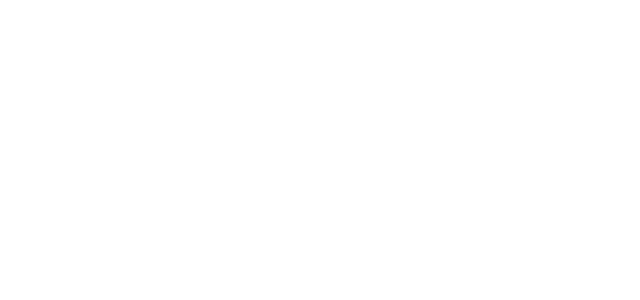
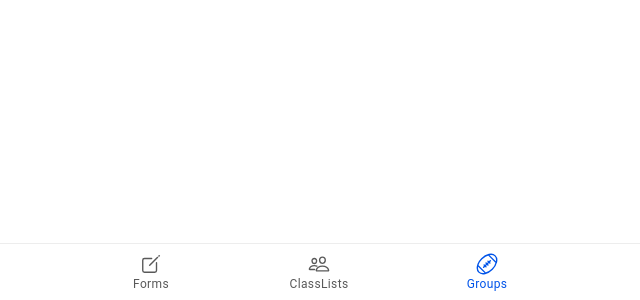
Before and after one commit to sambarnades/sport-group-manager, a React (Vite) app: page /tabs/groups in a window 1280 px wide. Shown: the part 500-800 px from the top of the page, without its empty margins (321-961 px from the left). Built offline with nearby package versions, Linux system fonts and the light colour scheme.

Commit message:
Initand some basic things like tab bar, routing, a bit of style.

```diff
--- a/src/App.tsx
+++ b/src/App.tsx
@@ -1,7 +1,7 @@
 import { Redirect, Route } from 'react-router-dom';
 import { IonApp, IonRouterOutlet, setupIonicReact } from '@ionic/react';
 import { IonReactRouter } from '@ionic/react-router';
-import Home from './pages/Home';
+import Tabs from './pages/Tabs';
 
 /* Core CSS required for Ionic components to work properly */
 import '@ionic/react/css/core.css';
@@ -28,7 +28,7 @@
 
 /* import '@ionic/react/css/palettes/dark.always.css'; */
 /* import '@ionic/react/css/palettes/dark.class.css'; */
-import '@ionic/react/css/palettes/dark.system.css';
+// import '@ionic/react/css/palettes/dark.system.css';
 
 /* Theme variables */
 import './theme/variables.css';
@@ -39,11 +39,9 @@
   <IonApp>
     <IonReactRouter>
       <IonRouterOutlet>
-        <Route exact path="/home">
-          <Home />
-        </Route>
+      <Route path="/tabs" component={Tabs} />
         <Route exact path="/">
-          <Redirect to="/home" />
+          <Redirect to="/tabs" />
         </Route>
       </IonRouterOutlet>
     </IonReactRouter>
--- a/src/components/ExploreContainer.css
+++ /dev/null
@@ -1,24 +0,0 @@
-#container {
-  text-align: center;
-  position: absolute;
-  left: 0;
-  right: 0;
-  top: 50%;
-  transform: translateY(-50%);
-}
-
-#container strong {
-  font-size: 20px;
-  line-height: 26px;
-}
-
-#container p {
-  font-size: 16px;
-  line-height: 22px;
-  color: #8c8c8c;
-  margin: 0;
-}
-
-#container a {
-  text-decoration: none;
-}
--- a/src/components/ExploreContainer.tsx
+++ /dev/null
@@ -1,14 +0,0 @@
-import './ExploreContainer.css';
-
-interface ContainerProps { }
-
-const ExploreContainer: React.FC<ContainerProps> = () => {
-  return (
-    <div id="container">
-      <strong>Ready to create an app?</strong>
-      <p>Start with Ionic <a target="_blank" rel="noopener noreferrer" href="https://ionicframework.com/docs/components">UI Components</a></p>
-    </div>
-  );
-};
-
-export default ExploreContainer;
--- a/src/pages/Home.tsx
+++ /dev/null
@@ -1,25 +0,0 @@
-import { IonContent, IonHeader, IonPage, IonTitle, IonToolbar } from '@ionic/react';
-import ExploreContainer from '../components/ExploreContainer';
-import './Home.css';
-
-const Home: React.FC = () => {
-  return (
-    <IonPage>
-      <IonHeader>
-        <IonToolbar>
-          <IonTitle>Blank</IonTitle>
-        </IonToolbar>
-      </IonHeader>
-      <IonContent fullscreen>
-        <IonHeader collapse="condense">
-          <IonToolbar>
-            <IonTitle size="large">Blank</IonTitle>
-          </IonToolbar>
-        </IonHeader>
-        <ExploreContainer />
-      </IonContent>
-    </IonPage>
-  );
-};
-
-export default Home;
--- /dev/null
+++ b/src/pages/Tabs.tsx
@@ -0,0 +1,58 @@
+import {
+  IonRouterOutlet,
+  IonTabs,
+  IonTabBar,
+  IonTabButton,
+  IonIcon,
+  IonLabel,
+} from "@ionic/react";
+import React from "react";
+import { Redirect, Route } from "react-router-dom";
+import Forms from "./tabs/Forms";
+import ClassLists from "./tabs/ClassLists";
+import Groups from "./tabs/Groups";
+
+import {
+  americanFootballOutline,
+  createOutline,
+  peopleOutline,
+} from "ionicons/icons";
+
+const Tabs: React.FC = () => {
+  return (
+    <IonTabs>
+      <IonRouterOutlet>
+        <Redirect exact path="/tabs" to="/tabs/forms" />
+        <Route exact path="/tabs/forms">
+          <Forms />
+        </Route>
+        <Route exact path="/tabs/classlists">
+          <ClassLists />
+        </Route>
+        <Route exact path="/tabs/groups">
+          <Groups />
+        </Route>
+        <Route exact path="/tabs">
+          <Redirect to="/tabs/forms" />
+        </Route>
+      </IonRouterOutlet>
+
+      <IonTabBar slot="bottom">
+        <IonTabButton tab="forms" href="/tabs/forms">
+          <IonIcon icon={createOutline} />
+          <IonLabel>Forms</IonLabel>
+        </IonTabButton>
+        <IonTabButton tab="classlists" href="/tabs/classlists">
+          <IonIcon icon={peopleOutline} />
+          <IonLabel>ClassLists</IonLabel>
+        </IonTabButton>
+        <IonTabButton tab="groups" href="/tabs/groups">
+          <IonIcon icon={americanFootballOutline} />
+          <IonLabel>Groups</IonLabel>
+        </IonTabButton>
+      </IonTabBar>
+    </IonTabs>
+  );
+};
+
+export default Tabs;
--- /dev/null
+++ b/src/pages/tabs/ClassLists.tsx
@@ -0,0 +1,18 @@
+import React from "react";
+import { IonContent, IonHeader, IonPage, IonTitle, IonToolbar } from "@ionic/react";
+
+const ClassLists: React.FC = () => {
+    return (
+        <IonPage>
+            <IonContent fullscreen>
+                <IonHeader collapse="condense">
+                    <IonToolbar>
+                        <IonTitle size="large">ClassLists</IonTitle>
+                    </IonToolbar>
+                </IonHeader>
+            </IonContent>
+        </IonPage>
+    );
+};
+
+export default ClassLists;
--- /dev/null
+++ b/src/pages/tabs/Forms.tsx
@@ -0,0 +1,18 @@
+import React from "react";
+import { IonContent, IonHeader, IonPage, IonTitle, IonToolbar } from "@ionic/react";
+
+const Forms: React.FC = () => {
+    return (
+        <IonPage>
+            <IonContent fullscreen>
+                <IonHeader collapse="condense">
+                    <IonToolbar>
+                        <IonTitle size="large">Forms</IonTitle>
+                    </IonToolbar>
+                </IonHeader>
+            </IonContent>
+        </IonPage>
+    );
+};
+
+export default Forms;
--- /dev/null
+++ b/src/pages/tabs/Groups.tsx
@@ -0,0 +1,18 @@
+import React from "react";
+import { IonContent, IonHeader, IonPage, IonTitle, IonToolbar } from "@ionic/react";
+
+const Groups: React.FC = () => {
+    return (
+        <IonPage>
+            <IonContent fullscreen>
+                <IonHeader collapse="condense">
+                    <IonToolbar>
+                        <IonTitle size="large">Groups</IonTitle>
+                    </IonToolbar>
+                </IonHeader>
+            </IonContent>
+        </IonPage>
+    );
+};
+
+export default Groups;
```
Also changed, not shown: package.json (+6 -2 lines), src/pages/Home.css (deleted).
